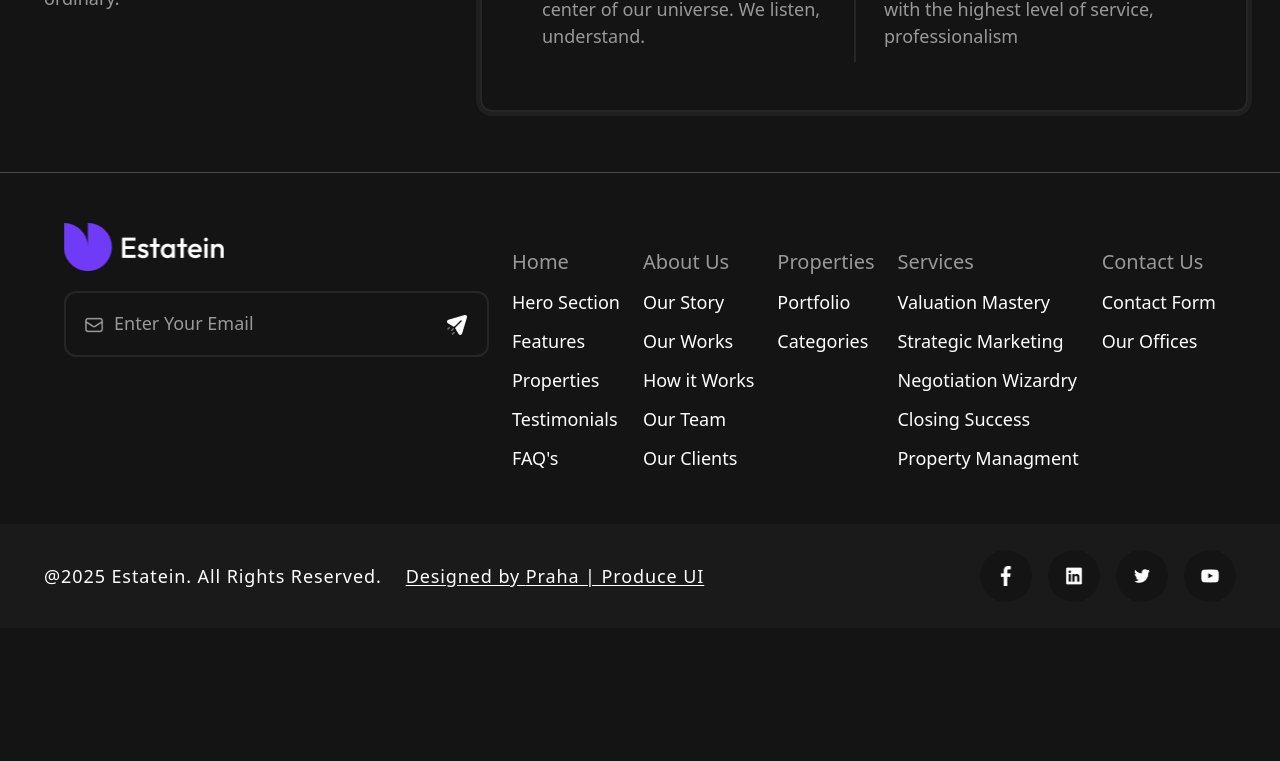
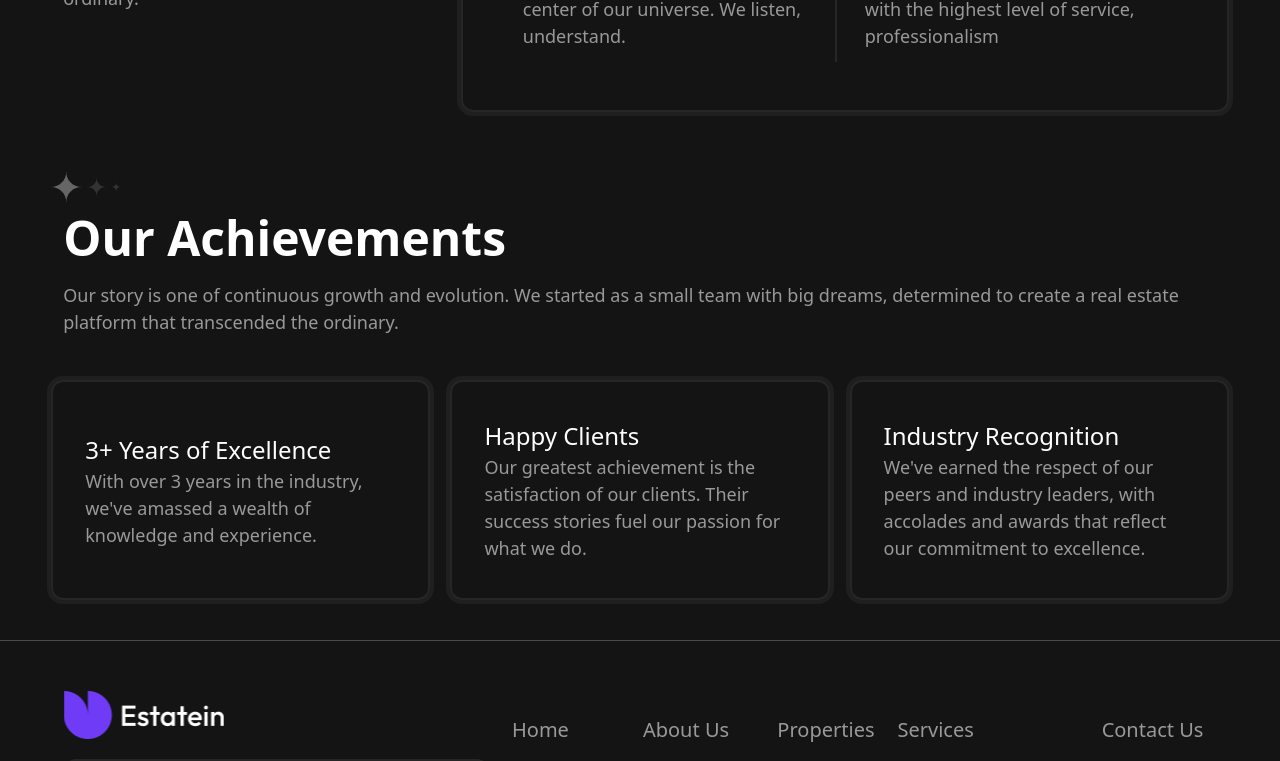
Before and after one commit to whitepink1/real-estate, a Next.js app: page /about in a window 1280 px wide. Shown: the part 1252-2013 px from the top of the page. Before the commit the page ends 1880 px from the top, so only its background shows below. Built offline with nearby package versions, Linux system fonts and the light colour scheme.

Commit message:
Created Our Achievements

```diff
--- a/app/about/page.js
+++ b/app/about/page.js
@@ -1,3 +1,4 @@
+import AchievementsCard from "@/components/AchievementsCard";
 import HeroSection from "@/components/HeroSection";
 import HomepageBuildingPart from "@/components/HomepageBuildingPart";
 import ComponentHeader from "@/components/Shared/ComponentHeader";
@@ -17,7 +18,7 @@ export default function Page() {
         >
             <HomepageBuildingPart typeOfPage="about"/>
         </HeroSection>
-      <div className="w-[95vw] mx-auto mb-15 flex-col-center gap-5 lg:flex-between lg:gap-none">
+        <div className="w-[92vw] mx-auto mb-15 flex-col-center gap-5 lg:flex-between lg:gap-none">
             <ComponentHeader
                 name='Our Values'
                 description='Our story is one of continuous growth and evolution. We started as a small team with big dreams, determined to create a real estate platform that transcended the ordinary.'
@@ -25,5 +26,11 @@ export default function Page() {
                 addClass="lg:max-w-[30vw] lg:m-0"/>
             <ValuesCard />
         </div>
+        <ComponentHeader
+                name='Our Achievements'
+                description='Our story is one of continuous growth and evolution. We started as a small team with big dreams, determined to create a real estate platform that transcended the ordinary.'
+                typeOfCard="half"
+                addClass=""/>
+        <AchievementsCard />
     </div>)
 }
--- /dev/null
+++ b/components/AchievementsCard.jsx
@@ -0,0 +1,14 @@
+import { AchievementsData } from "@/constants/constant";
+
+const AchievementsCard = () => {
+    return(<div className="flex-col-center w-[92vw] my-10 mx-auto gap-y-5 lg:flex-between lg:gap-x-5">
+        {AchievementsData.map((item) => (
+            <div key={item.title} className="flex-col-center-start w-full h-[180px] p-8 shadow-[0_0_0px_4px_rgba(49,49,49,0.4)] border-2 border-grey-15 rounded-xl lg:h-[220px]">
+                <h4 className="font-cards-sm">{item.title}</h4>
+                <p className="font-paragraph text-grey-60">{item.text}</p>
+            </div>
+        ))}
+    </div>)
+}
+
+export default AchievementsCard;
--- a/components/Shared/ComponentHeader.jsx
+++ b/components/Shared/ComponentHeader.jsx
@@ -3,8 +3,8 @@ import Image from "next/image";
 const { default: Link } = require("next/link")
 
 const ComponentHeader = ({name, description, linkName, link, addClass = '', typeOfCard = ''}) => {
-    return(<div className={`flex-col w-[98vw] h-fit mt-10 mb-6 mx-auto lg:w-[92vw] lg:flex-between lg:mt-15 lg:mb-11 ${addClass}`}>
-        <div className="flex-col-start w-full px-4 lg:px-0">
+    return(<div className={`flex-col-center w-full h-fit mt-10 mb-6 mx-auto lg:w-[92vw] lg:flex-between lg:mt-15 lg:mb-11 ${addClass}`}>
+        <div className="flex-col-start px-4 lg:px-0">
             <Image src="/icons/sparcles.svg" width={70} height={30} alt="Sparcles"/>
             <h2 className="font-h2 pl-3 lg:pl-none lg:mb-2">{name}</h2>
             <p className="font-paragraph text-grey-60 pl-3 lg:pl-none">{description}</p>
--- a/constants/constant.js
+++ b/constants/constant.js
@@ -82,4 +82,10 @@ export const OurValuesData = [
     {title: 'Excellence', text: 'We set the bar high for ourselves. From the properties we list to the services we provide.', img: '/icons/excellence.svg'},
     {title: 'Client-Centric', text: 'Your dreams and needs are at the center of our universe. We listen, understand.', img: '/icons/client_centric.svg'},
     {title: 'Our Commitment', text: 'We are dedicated to providing you with the highest level of service, professionalism', img: '/icons/commitment.svg'},
-]
+];
+
+export const AchievementsData = [
+    {title: '3+ Years of Excellence', text: "With over 3 years in the industry, we've amassed a wealth of knowledge and experience."},
+    {title: 'Happy Clients', text: "Our greatest achievement is the satisfaction of our clients. Their success stories fuel our passion for what we do."},
+    {title: 'Industry Recognition', text: "We've earned the respect of our peers and industry leaders, with accolades and awards that reflect our commitment to excellence."},
+];
```
Lines whose indentation alone changed are shown as unchanged.
